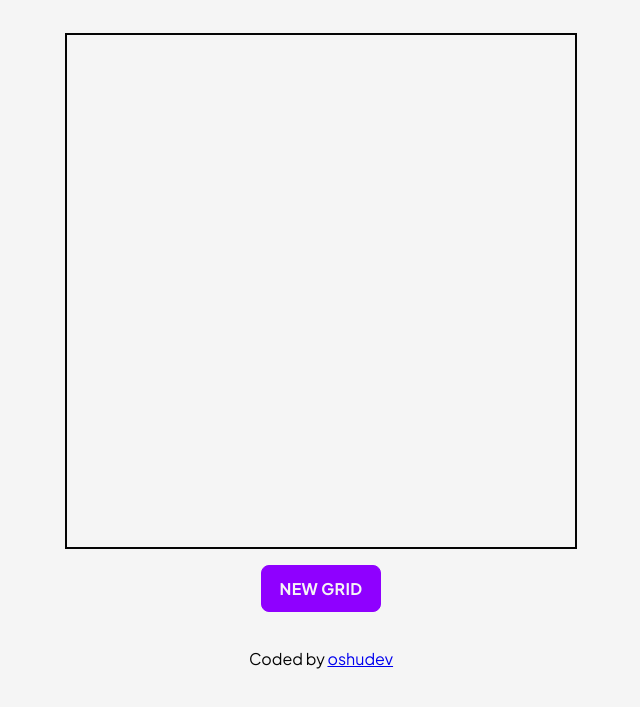
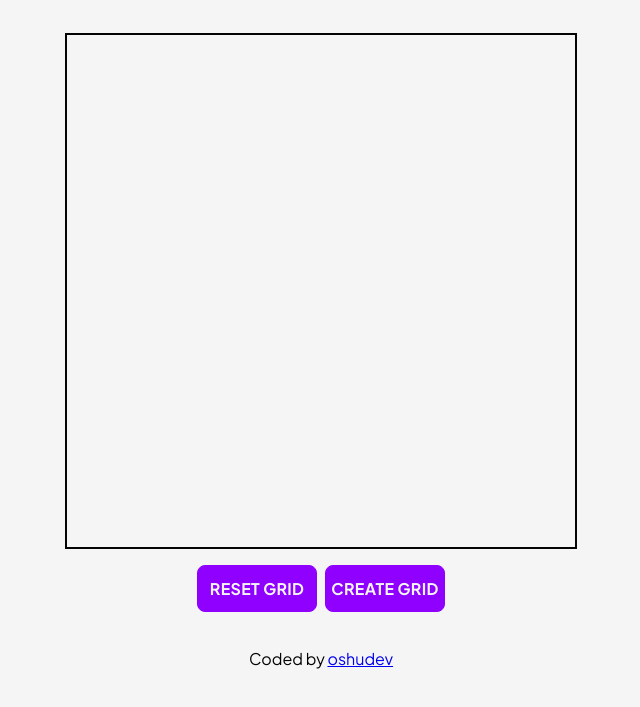
Before and after one commit to oshudev/etch-a-sketch, a plain HTML site: page index.html in a window 1280 px wide. Shown: the part 93-800 px from the top of the page, without its empty margins (319-959 px from the left). Drawn offline with Linux system fonts and the light colour scheme.

Commit message:
feat: Add custom grid sizing
Users can now choose their preferred grid size.

```diff
--- a/index.html
+++ b/index.html
@@ -19,7 +19,10 @@
         </header>
         <main class="h-wrapper">
             <div id="container"></div>
-            <button id="reset">New Grid</button>
+            <div class="button-container">
+                <button id="reset">Reset Grid</button>
+                <button id="create">Create Grid</button>
+            </div>
         </main>
         <footer class="footer">
             <div class="attribution">
--- a/index.js
+++ b/index.js
@@ -1,32 +1,49 @@
 const container = document.getElementById("container");
-const GRID_SIZE = 16;
+const resetBtn = document.getElementById("reset");
+const createBtn = document.getElementById("create");
+const containerSize = 32;
 
-for (let i = 0; i < GRID_SIZE; i++) {
-    const row = document.createElement("div");
-    row.setAttribute("class", "row");
+function createGrid(size) {
+    container.innerHTML = "";
+    const cellSize = containerSize / size;
 
-    for (let j = 0; j < GRID_SIZE; j++) {
-        const cell = document.createElement("div");
-        cell.setAttribute("class", "cell");
+    for (let i = 0; i < size; i++) {
+        const row = document.createElement("div");
+        row.classList.add("row");
 
-        row.append(cell);
+        for (let j = 0; j < size; j++) {
+            const cell = document.createElement("div");
+            cell.classList.add("cell");
+            cell.style.width = `${cellSize}rem`;
+            cell.style.height = `${cellSize}rem`;
+
+            cell.addEventListener("mouseenter", () => {
+                cell.classList.add("active");
+            });
+
+            row.append(cell);
+        }
+
+        container.append(row);
     }
-
-    container.append(row);
 }
 
-const cells = document.querySelectorAll(".cell");
-
-cells.forEach((cell) => {
-    cell.addEventListener("mouseenter", () => {
-        cell.classList.add("active");
-    });
-});
-
-const resetBtn = document.getElementById("reset");
-
-resetBtn.onclick = () => {
-    cells.forEach((cell) => {
+function resetGrid() {
+    document.querySelectorAll(".cell").forEach((cell) => {
         cell.classList.remove("active");
     });
-};
+}
+
+function promptForGridSize() {
+    const gridSize = parseInt(window.prompt("Set size (2-100):"), 10);
+    if (gridSize >= 2 && gridSize <= 100) {
+        createGrid(gridSize);
+    } else {
+        alert("Please enter a number between 2 and 100.");
+    }
+}
+
+resetBtn.addEventListener("click", resetGrid);
+createBtn.addEventListener("click", promptForGridSize);
+
+createGrid(16);
--- a/style.css
+++ b/style.css
@@ -58,8 +58,8 @@ body {
     background-color: var(--cerulean);
 }
 
-#reset {
-    display: inline-block;
+button {
+    display: block;
     margin-top: 1rem;
     padding-block: 0.75rem;
     width: 7.5rem;
@@ -75,8 +75,15 @@ body {
     transition: 300ms ease;
 }
 
-#reset:hover {
+button:hover {
     color: var(--violet);
     background: transparent;
     border: 1px solid var(--violet);
 }
+
+.button-container {
+    display: flex;
+    align-items: center;
+    justify-content: center;
+    gap: 0.5rem;
+}
```
